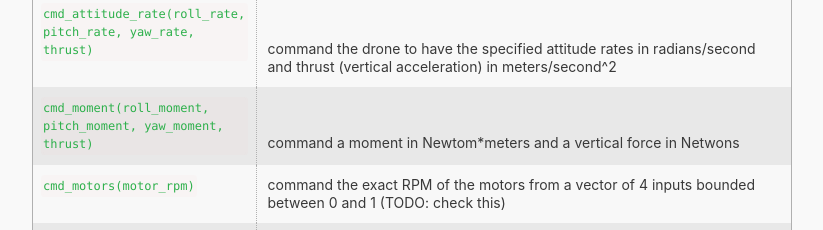
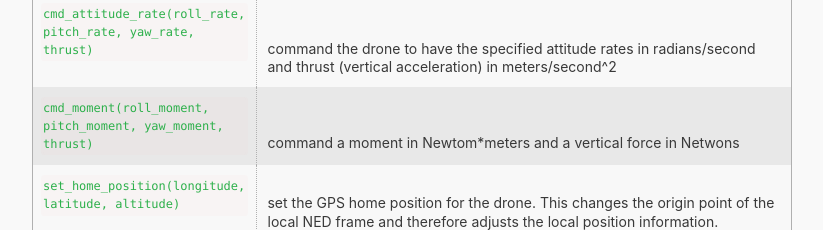
Before and after one commit to udacity/udacidrone, a plain HTML site: page docs/drone-api.html in a window 1280 px wide. Shown: the part 1752-1982 px from the top of the page, without its empty margins (398-1221 px from the left). Drawn offline with nearby package versions, Linux system fonts and the light colour scheme.

Commit message:
Deploy website
Deploy website version based on d543802dc32ec990b6e3627e1bcc8890d86ccd96

```diff
--- a/docs/drone-api.html
+++ b/docs/drone-api.html
@@ -33,7 +33,6 @@
 <tr><td><code>cmd_attitude(roll, pitch, yawrate, thrust)</code></td><td>command the drone to the specified attitude, where roll and pitch are in radian, yawrate is the desired rate of heading change in radian/second and thrust is the desired vertical acceleration in meters/second^2</td></tr>
 <tr><td><code>cmd_attitude_rate(roll_rate, pitch_rate, yaw_rate, thrust)</code></td><td>command the drone to have the specified attitude rates in radians/second and thrust (vertical acceleration) in meters/second^2</td></tr>
 <tr><td><code>cmd_moment(roll_moment, pitch_moment, yaw_moment, thrust)</code></td><td>command a moment in Newtom*meters and a vertical force in Netwons</td></tr>
-<tr><td><code>cmd_motors(motor_rpm)</code></td><td>command the exact RPM of the motors from a vector of 4 inputs bounded between 0 and 1 (TODO: check this)</td></tr>
 <tr><td><code>set_home_position(longitude, latitude, altitude)</code></td><td>set the GPS home position for the drone.  This changes the origin point of the local NED frame and therefore adjusts the local position information.</td></tr>
 <tr><td><code>start_log(directory, name)</code></td><td>start logging telemetry data to the specified directory with the specified filename.</td></tr>
 <tr><td><code>stop_log()</code></td><td>stop logging telemetry data</td></tr>
```
